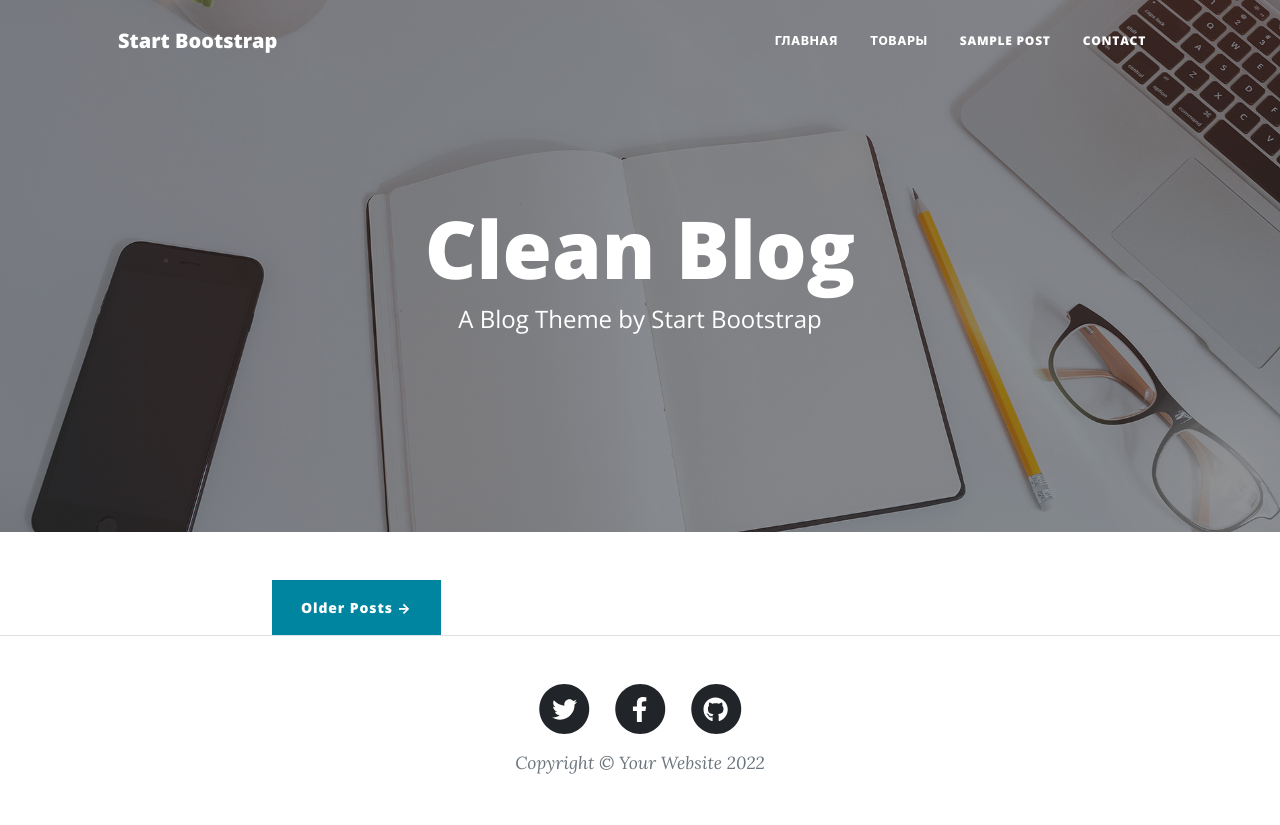
After one commit to Pav9551/PylessonsDjango, a Django app: page /goods in a window 1280 px wide. The commit adds this page. Run offline with Django 3.2, Linux system fonts and the light colour scheme; data that the repository does not hold is empty; some libraries are stand-ins or nearby versions.

Commit message:
added goods.html

```diff
--- /dev/null
+++ b/blog/blogapp/templates/blogapp/goods.html
@@ -0,0 +1,26 @@
+{% extends "base.html" %}
+
+{% block title %}
+  Главная
+{% endblock %}
+
+{% block content %}
+<div class="row">
+    <div class="col-lg-8 col-md-10 mx-auto">
+        {% for item in goods %}
+        <div class="post-preview">
+            <a href="">
+                <h2 class="post-title">
+                    {{ item.name }}
+                </h2>
+            </a>
+        </div>
+        <hr>
+        {% endfor %}
+        <!-- Pager -->
+        <div class="clearfix">
+            <a class="btn btn-primary float-right" href="#">Older Posts &rarr;</a>
+        </div>
+    </div>
+</div>
+{% endblock %}
--- a/blog/blogapp/urls.py
+++ b/blog/blogapp/urls.py
@@ -5,4 +5,5 @@ app_name = 'blogapp'
 urlpatterns = [
     path('', views.main_view, name='index'),
     path('merch/<int:id>/', views.post, name='merch'),
+    path('goods', views.goods, name='goods'),
 ]
--- a/blog/blogapp/views.py
+++ b/blog/blogapp/views.py
@@ -7,3 +7,6 @@ def main_view(request):
 def post(request, id):
     merch = get_object_or_404(Merchandise, id=id)
     return render(request, 'blogapp/merch.html', context={'merch': merch})
+def goods(request):
+    goods = Good.objects.all()
+    return render(request, 'blogapp/goods.html', context={'goods': goods})
--- a/blog/templates/base.html
+++ b/blog/templates/base.html
@@ -28,8 +28,8 @@
                 </button>
                 <div class="collapse navbar-collapse" id="navbarResponsive">
                     <ul class="navbar-nav ms-auto py-4 py-lg-0">
-                        <li class="nav-item"><a class="nav-link px-lg-3 py-3 py-lg-4" href="index.html">Home</a></li>
-                        <li class="nav-item"><a class="nav-link px-lg-3 py-3 py-lg-4" href="about.html">About</a></li>
+                        <li class="nav-item"><a class="nav-link px-lg-3 py-3 py-lg-4" href="/">Главная</a></li>
+                        <li class="nav-item"><a class="nav-link px-lg-3 py-3 py-lg-4" href="goods">Товары</a></li>
                         <li class="nav-item"><a class="nav-link px-lg-3 py-3 py-lg-4" href="post.html">Sample Post</a></li>
                         <li class="nav-item"><a class="nav-link px-lg-3 py-3 py-lg-4" href="contact.html">Contact</a></li>
                     </ul>
```
